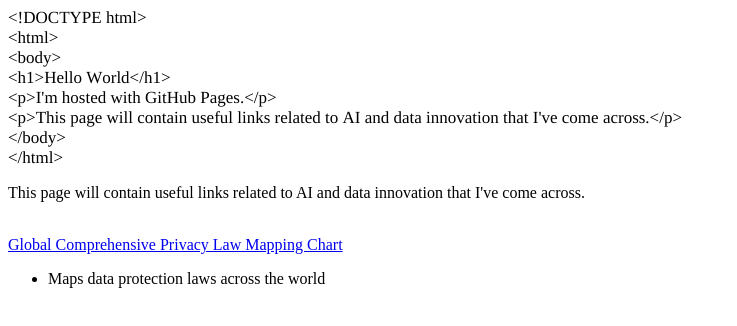
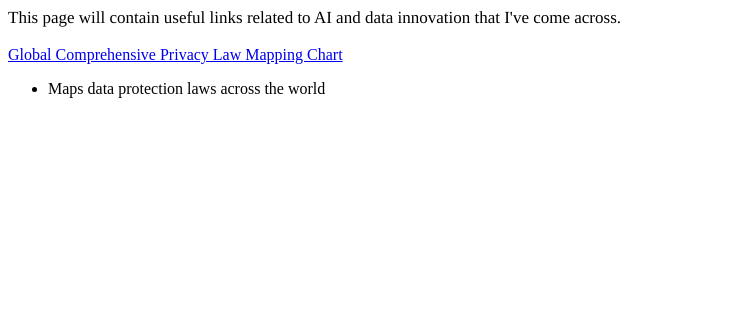
Before and after one commit to vikneswarankumaran/vikneswaran.github.io, a plain HTML site: page index.html in a window 1280 px wide. Shown: the whole page, without its empty margins (0-737 px from the left). Drawn offline with Linux system fonts and the light colour scheme.

Commit message:
Update index.html

```diff
--- a/index.html
+++ b/index.html
@@ -13,16 +13,7 @@
 </head>
 
 <body>
-<p class="p1"><span class="s1">&lt;!DOCTYPE html&gt;</span></p>
-<p class="p1"><span class="s1">&lt;html&gt;</span></p>
-<p class="p1"><span class="s1">&lt;body&gt;</span></p>
-<p class="p1"><span class="s1">&lt;h1&gt;Hello World&lt;/h1&gt;</span></p>
-<p class="p1"><span class="s1">&lt;p&gt;I'm hosted with GitHub Pages.&lt;/p&gt;</span></p>
-<p class="p1"><span class="s1">&lt;p&gt;This page will contain useful links related to AI and data innovation that I've come across.&lt;/p&gt;</span></p>
-<p class="p1"><span class="s1">&lt;/body&gt;</span></p>
-<p class="p1"><span class="s1">&lt;/html&gt;</span></p>
-
-<p>This page will contain useful links related to AI and data innovation that I've come across.</p>
+<p class="p1">This page will contain useful links related to AI and data innovation that I've come across.</p>
 <br>
 <a href="https://iapp.org/media/pdf/resource_center/global_comprehensive_privacy_law_mapping.pdf">Global Comprehensive Privacy Law Mapping Chart</a>
 <ul>
```
